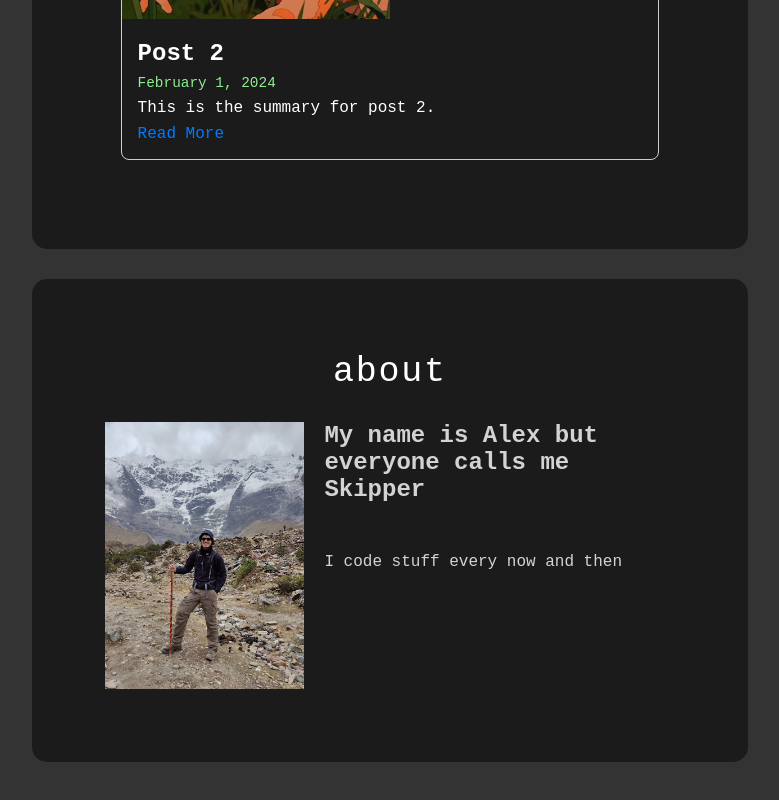
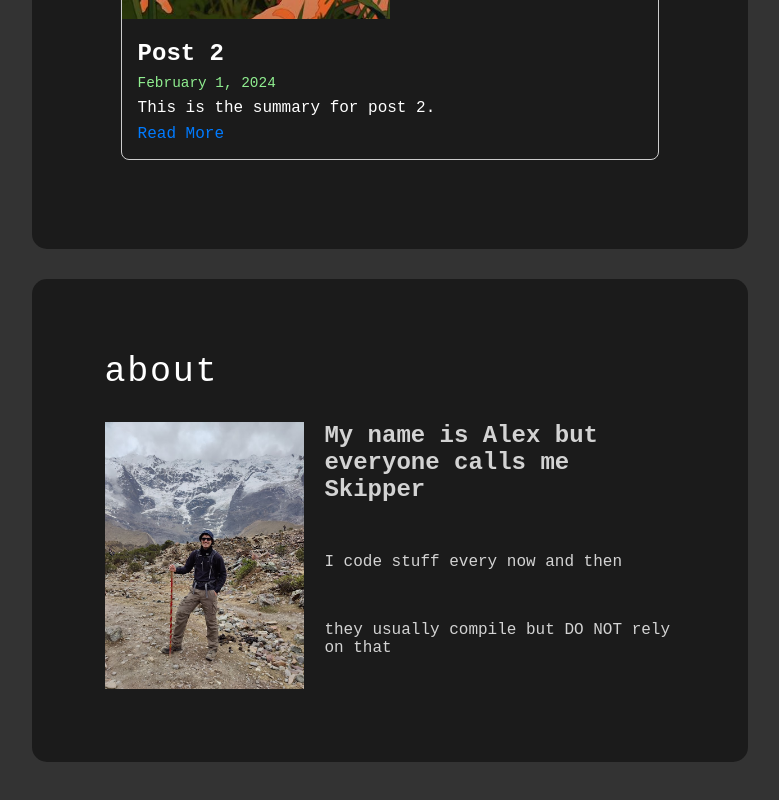
Before and after one commit to Skipperia/skipper.ws2, a React (Vite) app: page / in a window 1280 px wide. Shown: the part 1499-2299 px from the top of the page, without its empty margins (250-1029 px from the left). Built offline with nearby package versions, Linux system fonts and the light colour scheme.

Commit message:
added deploy to the project

```diff
--- a/package.json
+++ b/package.json
@@ -6,6 +6,7 @@
   "scripts": {
     "dev": "vite",
     "build": "tsc && vite build",
+    "deploy": "gh-pages -d build",
     "lint": "eslint . --ext ts,tsx --report-unused-disable-directives --max-warnings 0",
     "preview": "vite preview"
   },
--- a/src/components/About/About.module.css
+++ b/src/components/About/About.module.css
@@ -18,7 +18,7 @@
   letter-spacing: 1.75px;
   text-transform: lowercase;
   color: white;
-  text-align: center;
+  text-align: left;
   margin-bottom: 30px;
 }
 
--- a/src/components/About/About.tsx
+++ b/src/components/About/About.tsx
@@ -8,10 +8,7 @@ export const About: React.FC = () => {
         <section className={styles.container} id="about">
             <h2 className={styles.title}>about</h2>
             <div className={styles.content}>
-                <img
-                    src={getImageUrl("me.jpg")}
-                    className={styles.aboutImage}
-                />
+                <img src={getImageUrl("me.jpg")} className={styles.aboutImage} />
                 <div className={styles.aboutItems}>
                     <h1>
                         My name is Alex but everyone calls me Skipper
@@ -20,6 +17,7 @@ export const About: React.FC = () => {
                         I code stuff every now and then
                     </p>
                     <p>
+                        they usually compile but DO NOT rely on that
                     </p>
                 </div>
             </div>
```
